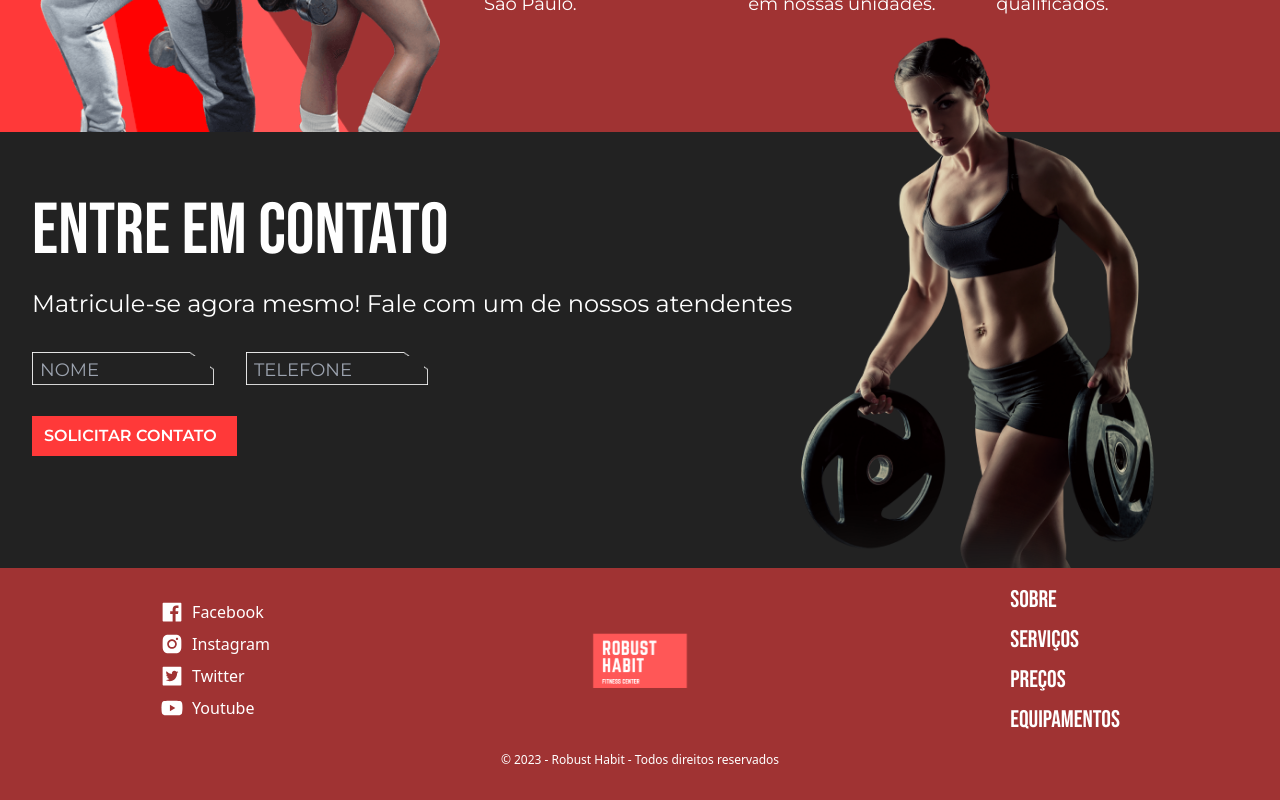
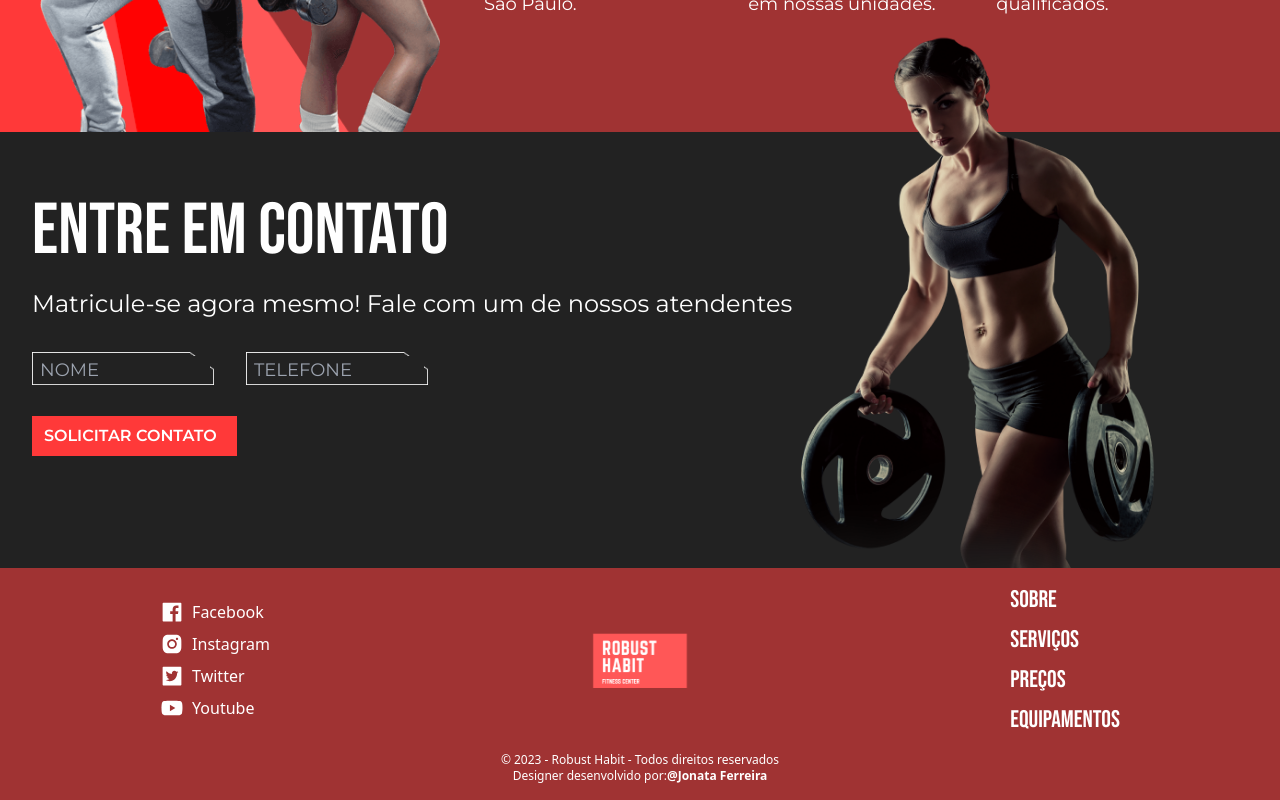
Before and after one commit to cardrocha/fitness-app, a Next.js app: page / in a window 1280 px wide. Shown: the part 2895-3695 px from the top of the page. Before the commit the page ends 3663 px from the top, so only its background shows below. Built offline with nearby package versions, Linux system fonts and the light colour scheme; a web font is replaced by a local one; what tailwind-clip-path would draw is missing.

Commit message:
refactor: footer section

```diff
--- a/src/components/Footer.tsx
+++ b/src/components/Footer.tsx
@@ -76,6 +76,17 @@ const Footer = () => {
       <span className="flex justify-center text-mont font-light text-xs text-primary">
         &copy; {currentYear} - Robust Habit - Todos direitos reservados
       </span>
+      <span className="flex items-center justify-center text-mont font-light text-xs mb-4 text-primary">
+        Designer desenvolvido por:{" "}
+        <a
+          className="font-semibold"
+          href="https://www.instagram.com/futurodevjohn/"
+          target="_blank"
+        >
+          {" "}
+          @Jonata Ferreira
+        </a>
+      </span>
     </section>
   );
 };
```
